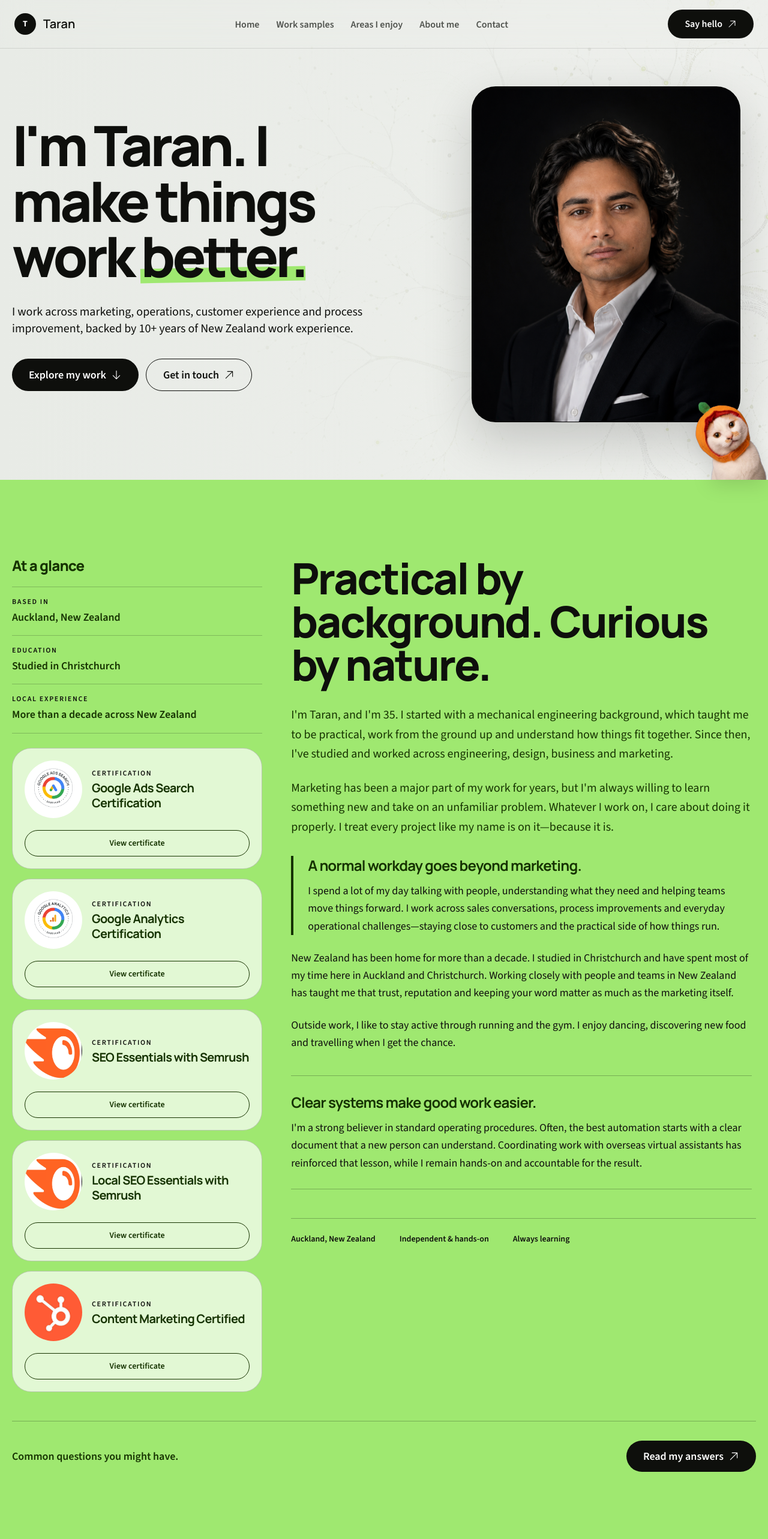
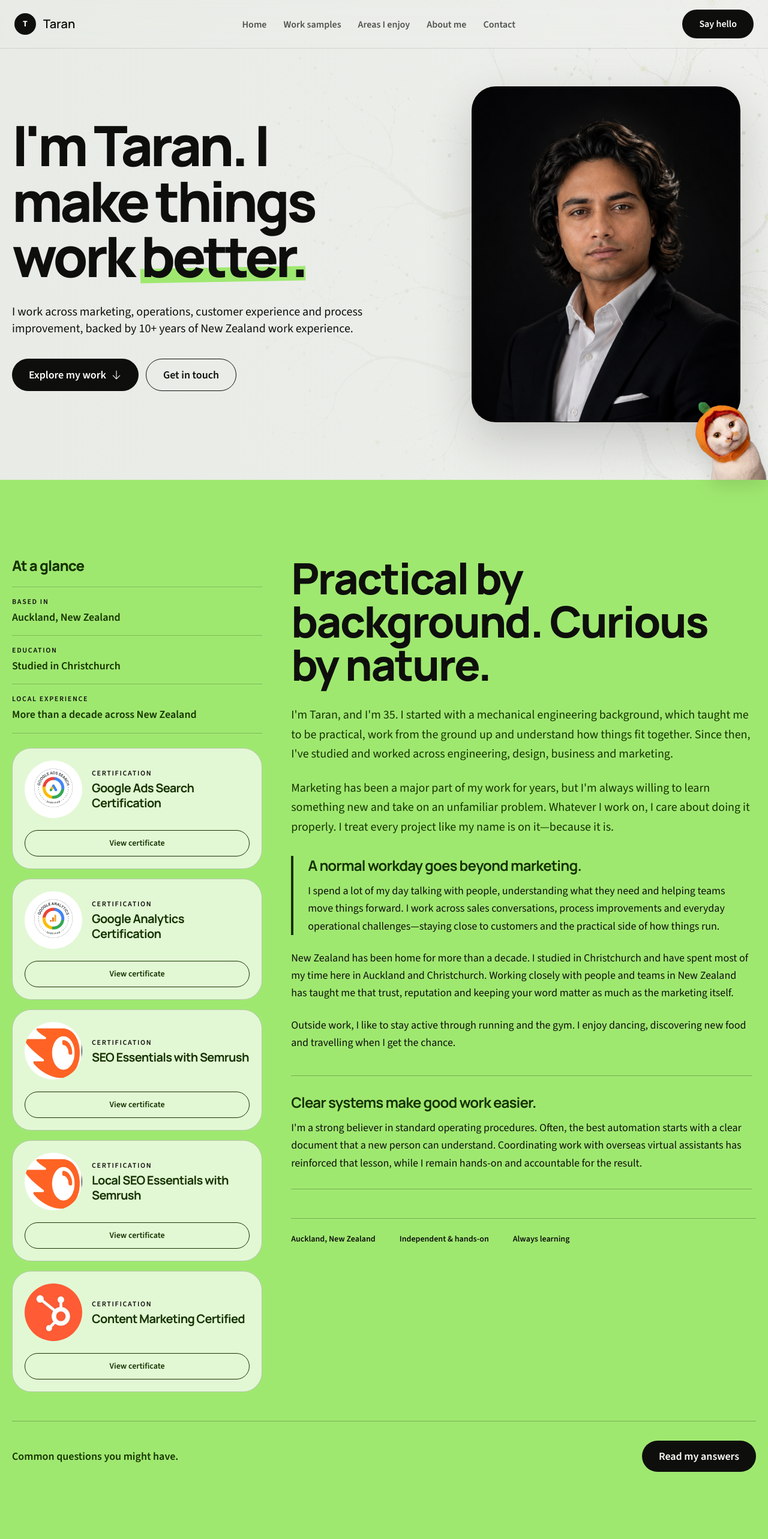
Before and after one commit to taranveerultra-bot/Tara-cv, a Next.js app: page / in a window 1280 px wide. Shown: the top 2566 px of the page at 60% size. Built offline with nearby package versions, Linux system fonts and the light colour scheme.

Commit message:
Reduce diagonal arrow decorations

```diff
--- a/src/app/insights/page.tsx
+++ b/src/app/insights/page.tsx
@@ -1,6 +1,5 @@
 import type { Metadata } from "next";
 import Link from "next/link";
-import { HiArrowUpRight } from "react-icons/hi2";
 
 import Container from "@/components/Container";
 import { insights } from "@/data/insights";
@@ -52,7 +51,6 @@ export default function InsightsPage() {
                                     </div>
                                     <span className="inline-flex items-center gap-2 font-semibold transition-transform group-hover:-translate-y-1 group-hover:translate-x-1">
                                         Read insight
-                                        <HiArrowUpRight aria-hidden="true" />
                                     </span>
                                 </Link>
                             </article>
--- a/src/components/Header.tsx
+++ b/src/components/Header.tsx
@@ -3,7 +3,7 @@
 /* eslint-disable @next/next/no-html-link-for-pages -- Native anchors prevent Next.js from appending repeated URL fragments. */
 
 import { useState } from "react";
-import { HiArrowUpRight, HiBars3, HiOutlineXMark } from "react-icons/hi2";
+import { HiBars3, HiOutlineXMark } from "react-icons/hi2";
 
 import Container from "./Container";
 import { menuItems } from "@/data/menuItems";
@@ -55,7 +55,6 @@ const Header = () => {
                         className="hidden min-h-12 items-center gap-2 rounded-full bg-foreground px-7 py-3 text-base font-semibold text-white transition hover:bg-secondary md:flex"
                     >
                         Say hello
-                        <HiArrowUpRight aria-hidden="true" />
                     </a>
 
                     <button
--- a/src/components/Hero.tsx
+++ b/src/components/Hero.tsx
@@ -1,5 +1,5 @@
 import Image from "next/image";
-import { HiArrowDown, HiArrowUpRight } from "react-icons/hi2";
+import { HiArrowDown } from "react-icons/hi2";
 
 import Container from "./Container";
 
@@ -39,7 +39,7 @@ const Hero = () => (
                             href="#contact"
                             className="inline-flex min-h-12 items-center justify-center gap-2 rounded-full border border-foreground px-7 py-3 font-semibold transition hover:bg-white"
                         >
-                            Get in touch <HiArrowUpRight aria-hidden="true" />
+                            Get in touch
                         </a>
                     </div>
                 </div>
--- a/src/components/PortfolioSections.tsx
+++ b/src/components/PortfolioSections.tsx
@@ -1,6 +1,5 @@
 import Image from "next/image";
 import Link from "next/link";
-import { HiArrowUpRight } from "react-icons/hi2";
 import { SiFacebook, SiInstagram, SiMeta, SiX } from "react-icons/si";
 
 import Container from "./Container";
@@ -330,7 +329,6 @@ export const AboutSection = () => (
                     className="inline-flex min-h-12 shrink-0 items-center justify-center gap-2 rounded-full bg-foreground px-7 py-3 font-semibold text-white transition hover:bg-secondary"
                 >
                     Read my answers
-                    <HiArrowUpRight aria-hidden="true" />
                 </Link>
             </div>
         </Container>
--- a/src/components/ProjectsCarousel.tsx
+++ b/src/components/ProjectsCarousel.tsx
@@ -3,7 +3,7 @@
 import Image from "next/image";
 import Link from "next/link";
 import { useEffect, useState } from "react";
-import { HiArrowLeft, HiArrowRight, HiArrowUpRight } from "react-icons/hi2";
+import { HiArrowLeft, HiArrowRight } from "react-icons/hi2";
 
 import { projects } from "@/data/projects";
 
@@ -123,7 +123,6 @@ const ProjectsCarousel = () => {
                                                 className="inline-flex min-h-10 items-center gap-2 rounded-full border border-foreground px-4 py-2 text-sm font-semibold transition hover:bg-foreground hover:text-white"
                                             >
                                                 {link.label}
-                                                <HiArrowUpRight aria-hidden="true" />
                                             </Link>
                                         ))}
                                     </div>
```
